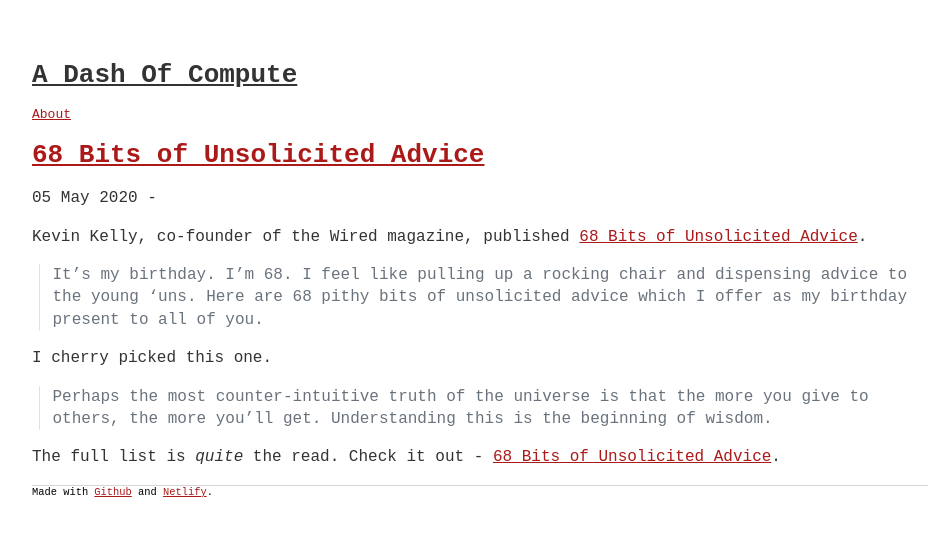
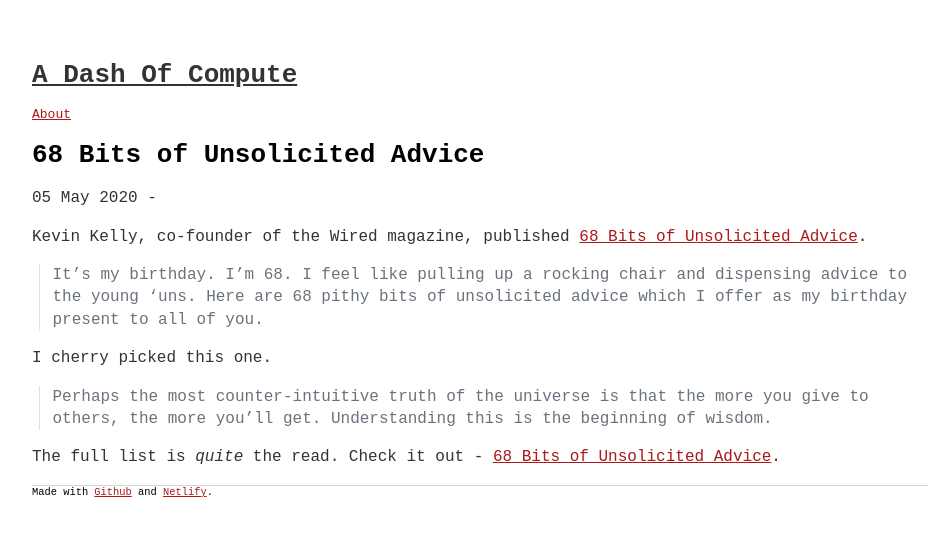
Before and after one commit to sautee/sautee.github.io, a Jekyll site: the page built from _posts/2020-05-05-kkadvice.md, in a window 1280 px wide. Shown: the top 536 px of the page, without its empty margins (160-1097 px from the left). Built offline with Jekyll 4.4.1, drawn with Linux system fonts in a browser that asks for light colours.

Commit message:
Update post.html

```diff
--- a/_layouts/post.html
+++ b/_layouts/post.html
@@ -4,8 +4,8 @@ layout: default
 
 	<main class="container">
 		<article>
-			<h1><a href="{{ site.base_url }}{{ page.url }}">{{ page.title }}</a></h1>
-			<p>{{ page.date | date_to_string }} - {{ page.author }}</p>
-			<p>{{ content }}</p>
+			<h1>{{ page.title }}</h1>
+			<p class="byline">{{ page.date | date_to_string }} - {{ page.author }}</p>
+			<p class="content">{{ content }}</p>
 		</article>
 	</main>
```
